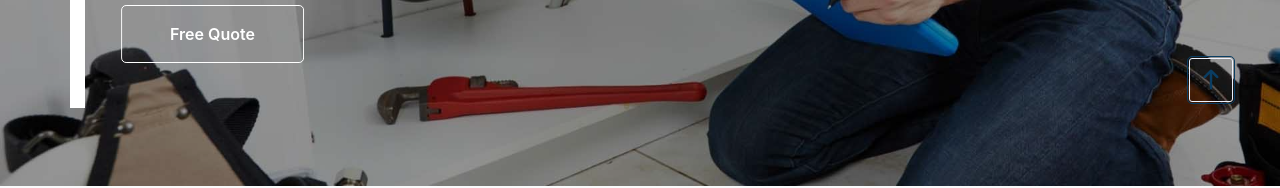
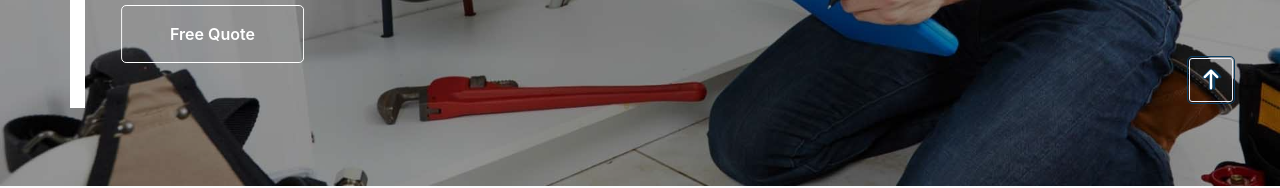
Before and after one commit to DafetiteOgaga/classic_brownline_plumbing_services, a React (Create React App) app in the folder classic_brownline_plumbing_services_website/: page / in a window 1280 px wide. Shown: the part 651-839 px from the top of the page. Built offline with nearby package versions, Linux system fonts and the light colour scheme.

Commit message:
index.js: fixed back to top

```diff
--- a/classic_brownline_plumbing_services_website/src/components/index.js
+++ b/classic_brownline_plumbing_services_website/src/components/index.js
@@ -243,7 +243,7 @@ function Index() {
                 onClick={(e)=>{
                     handleNavigationScroll(e, 'home');
                 }}
-                className="btn btn-lg btn-primary-color btn-lg-custom border-radius-5 back-to-top"><i className="fa fa-arrow-up"></i></a>
+                className="btn btn-lg btn-primary-color btn-lg-custom border-radius-5 back-to-top dual-arrow-back-to-top"><i className="fa fa-arrow-up"></i></a>
             </div>}
         </>
     )
```
